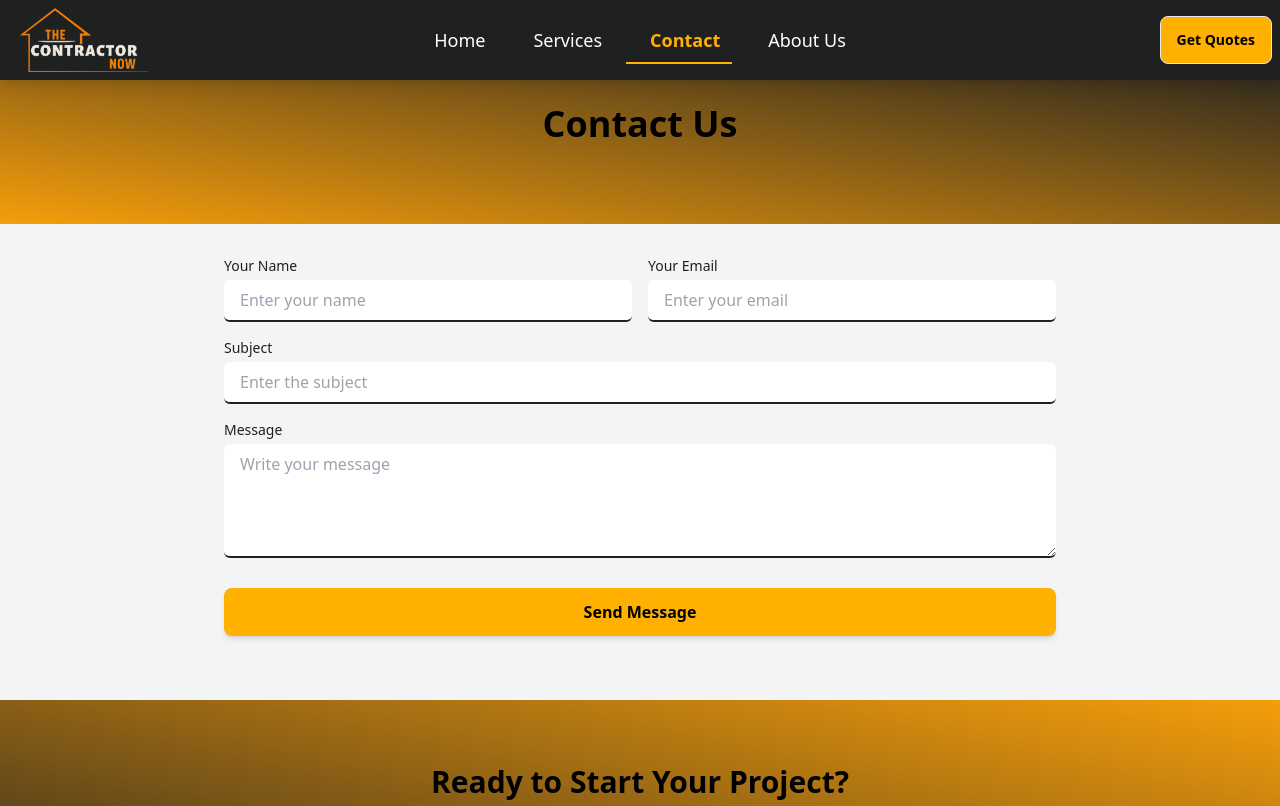
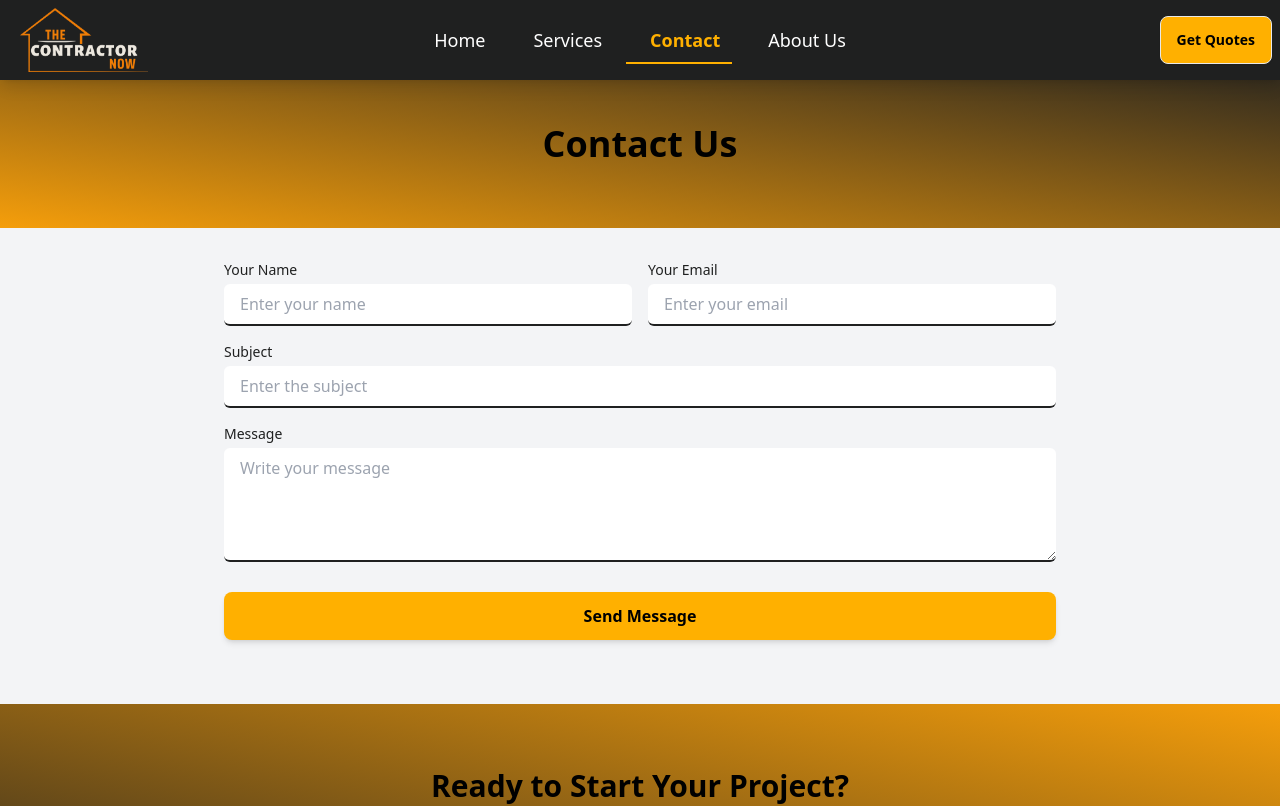
Before and after one commit to dawood7233/Contractors-Quotes, a React (Vite) app: page /contact in a window 1280 px wide. Shown: the top 806 px of the page. Built offline with nearby package versions, Linux system fonts and the light colour scheme.

Commit message:
allignment correction

```diff
--- a/src/Components/servicesData.jsx
+++ b/src/Components/servicesData.jsx
@@ -430,7 +430,7 @@ export const allServices = [
     id: 2,
     title: "Windows",
     description:
-      "Enhance your home’s beauty and efficiency with our premium window services. From installations to replacements, we provide energy-saving, stylish, and durable options.",
+      "Enhance your home’s and offices beauty and efficiency with our premium window services. From installations to replacements, we provide energy-saving, stylish, and durable options.",
     image: "/assets/images/windows.gif",
     inputs: [
       {
@@ -461,7 +461,7 @@ export const allServices = [
     id: 3,
     title: "Roofing",
     description:
-      "Protect your home with our reliable roofing solutions. Whether you need a new roof, repairs, or maintenance, we ensure durability, safety, and top-notch craftsmanship.",
+      "Protect your home with our reliable roofing solutions. Whether you need new roof, repairs, or maintenance, we ensure durability, safety, and top-notch craftsmanship.",
     image: "/assets/images/home.gif",
     inputs: [
       {
--- a/src/Pages/AboutUs.jsx
+++ b/src/Pages/AboutUs.jsx
@@ -7,7 +7,7 @@ const AboutUs = () => {
     <div className="bg-gray-100 pt-10">
       {/* Hero Section */}
       <div className="bg-gradient-to-tr from-amber-500 to-[#1f2020]  text-black text-center py-16 px-6">
-        <h1 className="text-4xl font-bold mb-4">About Us</h1>
+        <h1 className="text-4xl font-bold pt-5">About Us</h1>
       </div>
 
       {/* Why Us Section */}
--- a/src/Pages/Contact.jsx
+++ b/src/Pages/Contact.jsx
@@ -8,7 +8,7 @@ const Contact = () => {
     <div className="flex flex-col items-center min-h-screen bg-gray-100 pt-10">
       {/* Hero Section */}
       <div className="bg-gradient-to-tr from-amber-500 to-[#1f2020] text-black text-center py-16 px-6 w-full hover">
-        <h1 className="text-4xl font-bold mb-4 cursor-pointer">Contact Us</h1>
+        <h1 className="text-4xl font-bold pt-5 cursor-pointer">Contact Us</h1>
       </div>
       <div className="w-full max-w-4xl p-8  mb-8">
         <form>
```
Also changed, not shown: 1 other file (tests, documents, lock files or other folders).
